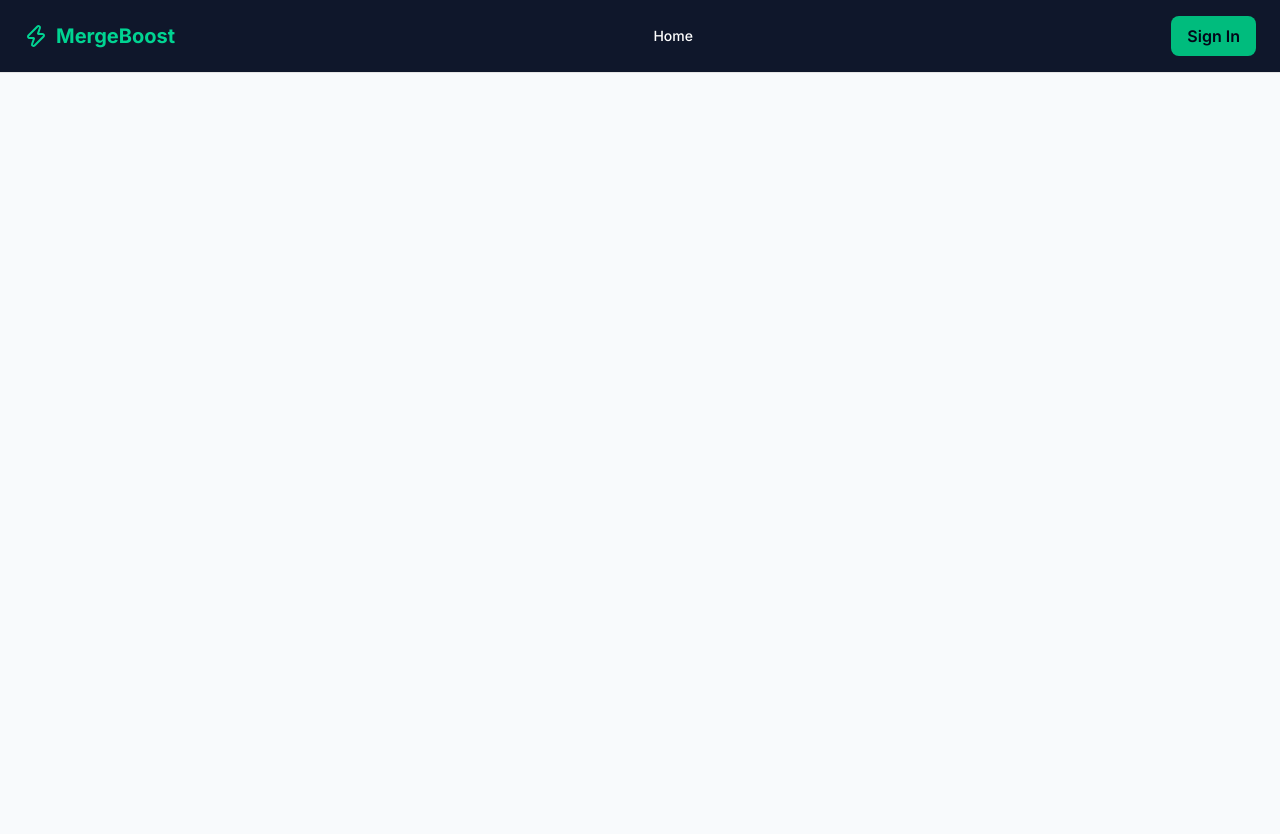
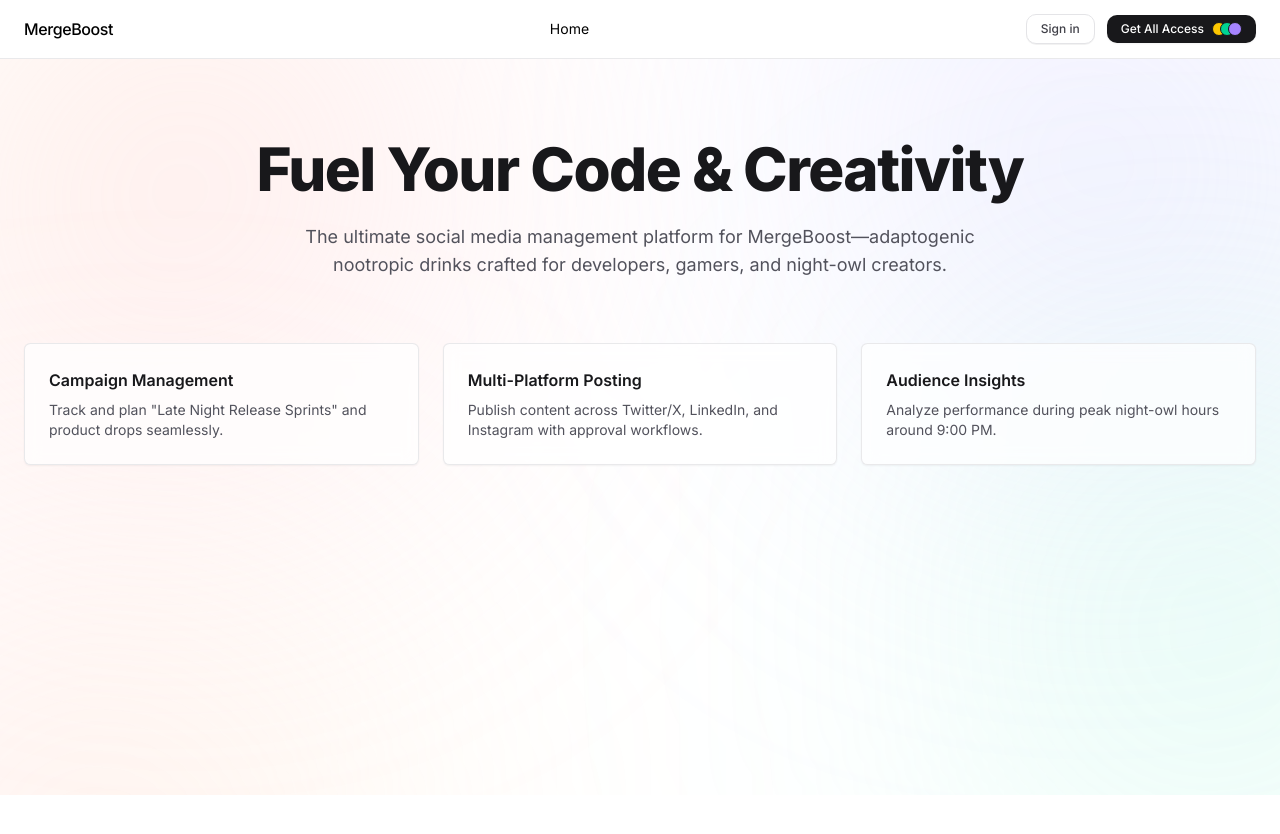
Before and after one commit to ravishanamina174/mergeboost-campaign, a Next.js app: page / in a window 1280 px wide. Shown: the top 834 px of the page. Built offline with nearby package versions, Linux system fonts and the light colour scheme; no server answers.

Commit message:
Refactor layout and styling: add AmbientBackground component, enhance Navbar, and update global styles

```diff
--- a/src/app/globals.css
+++ b/src/app/globals.css
@@ -1,6 +1,8 @@
 @import "tailwindcss";
 @import "tw-animate-css";
 @import "shadcn/tailwind.css";
+
+
 
 @custom-variant dark (&:is(.dark *));
 
--- a/src/app/layout.tsx
+++ b/src/app/layout.tsx
@@ -1,11 +1,25 @@
 import type { Metadata } from "next";
-import { Inter } from "next/font/google";
+import { Inter, Source_Serif_4, JetBrains_Mono } from "next/font/google";
 import { ClerkProvider } from "@clerk/nextjs";
 import Navbar from "@/components/ui/shared/Navbar";
 
 import "./globals.css";
 
-const inter = Inter({ subsets: ["latin"] });
+// Notion-style Font Stacks
+const sans = Inter({
+  subsets: ["latin"],
+  variable: "--font-sans"
+});
+
+const serif = Source_Serif_4({
+  subsets: ["latin"],
+  variable: "--font-serif"
+});
+
+const mono = JetBrains_Mono({
+  subsets: ["latin"],
+  variable: "--font-mono"
+});
 
 export const metadata: Metadata = {
   title: "MergeBoost - Social Media Management",
@@ -19,10 +33,10 @@
 }>) {
   return (
     <ClerkProvider>
-      <html lang="en">
-        <body className={inter.className}>
+      <html lang="en" className={`${sans.variable} ${serif.variable} ${mono.variable}`}>
+        <body className="font-sans antialiased text-zinc-900 bg-white min-h-screen">
           <Navbar />
-          <main className="min-h-screen bg-slate-50 text-slate-900">
+          <main className="min-h-screen bg-white">
             {children}
           </main>
         </body>
--- a/src/app/page.tsx
+++ b/src/app/page.tsx
@@ -1,9 +1,39 @@
-
+import AmbientBackground from "@/components/ui/shared/AmbientBackground";
 
 export default function Home() {
   return (
-       <>
+    <AmbientBackground>
+      {/* Hero Section */}
+      <section className="max-w-7xl mx-auto px-6 pt-20 pb-16 flex flex-col items-center text-center">
+        <h1 className="text-5xl font-extrabold tracking-tight text-zinc-900 sm:text-6xl max-w-3xl">
+          Fuel Your Code & Creativity
+        </h1>
+        <p className="mt-6 text-lg text-zinc-600 max-w-2xl font-sans">
+          The ultimate social media management platform for MergeBoost—adaptogenic nootropic drinks crafted for developers, gamers, and night-owl creators.
+        </p>
+      </section>
 
-      </>
+      {/* Features Grid Section */}
+      <section className="max-w-7xl mx-auto px-6 pb-32">
+        <div className="w-full grid grid-cols-1 md:grid-cols-3 gap-6">
+          <div className="p-6 bg-white/70 backdrop-blur-sm border border-zinc-200/80 rounded-[0.4rem] shadow-xs text-left">
+            <h3 className="font-semibold text-zinc-900">Campaign Management</h3>
+            <p className="mt-2 text-sm text-zinc-600">Track and plan "Late Night Release Sprints" and product drops seamlessly.</p>
+          </div>
+
+          <div className="p-6 bg-white/70 backdrop-blur-sm border border-zinc-200/80 rounded-[0.4rem] shadow-xs text-left">
+            <h3 className="font-semibold text-zinc-900">Multi-Platform Posting</h3>
+            <p className="mt-2 text-sm text-zinc-600">Publish content across Twitter/X, LinkedIn, and Instagram with approval workflows.</p>
+          </div>
+
+          <div className="p-6 bg-white/70 backdrop-blur-sm border border-zinc-200/80 rounded-[0.4rem] shadow-xs text-left">
+            <h3 className="font-semibold text-zinc-900">Audience Insights</h3>
+            <p className="mt-2 text-sm text-zinc-600">Analyze performance during peak night-owl hours around 9:00 PM.</p>
+          </div>
+        </div>
+      </section>
+
+      {/* Add more components below easily! */}
+    </AmbientBackground>
   );
 }
--- /dev/null
+++ b/src/components/ui/shared/AmbientBackground.tsx
@@ -0,0 +1,38 @@
+import React from "react";
+
+export default function AmbientBackground({
+  children,
+}: {
+  children: React.ReactNode;
+}) {
+  return (
+    <div className="relative min-h-[calc(100vh-4rem)] w-full overflow-hidden bg-white">
+      {/* 1. Top-Left Ambient Glow (Warm Coral / Orange) */}
+      <div
+        aria-hidden="true"
+        className="pointer-events-none absolute -top-32 -left-20 h-[600px] w-[600px] rounded-full bg-gradient-to-br from-orange-200/50 via-rose-200/35 to-transparent blur-[140px]"
+      />
+
+      {/* 2. Top-Right Ambient Glow (Soft Indigo / Violet) */}
+      <div
+        aria-hidden="true"
+        className="pointer-events-none absolute -top-40 -right-20 h-[600px] w-[600px] rounded-full bg-gradient-to-bl from-indigo-300/40 via-violet-200/30 to-transparent blur-[140px]"
+      />
+
+      {/* 3. Mid-Right Ambient Glow (Soft Emerald / Mint for MergeBoost vibe) */}
+      <div
+        aria-hidden="true"
+        className="pointer-events-none absolute top-[40%] -right-32 h-[550px] w-[550px] rounded-full bg-gradient-to-l from-emerald-300/35 via-teal-200/20 to-transparent blur-[150px]"
+      />
+
+      {/* 4. Lower-Left Ambient Glow (Soft Rose / Coral) */}
+      <div
+        aria-hidden="true"
+        className="pointer-events-none absolute top-[70%] -left-32 h-[600px] w-[600px] rounded-full bg-gradient-to-r from-rose-300/35 via-orange-200/25 to-transparent blur-[160px]"
+      />
+
+      {/* Foreground Content */}
+      <div className="relative z-10">{children}</div>
+    </div>
+  );
+}
--- a/src/components/ui/shared/Navbar.tsx
+++ b/src/components/ui/shared/Navbar.tsx
@@ -11,55 +11,111 @@
   const role = (user?.publicMetadata?.role as string) || "User";
 
   return (
-    <nav className="border-b bg-slate-900 text-white px-6 py-4 flex items-center justify-between">
-      <Link href="/" className="flex items-center gap-2 text-xl font-bold text-emerald-400">
-        <Zap className="h-6 w-6 text-emerald-400" />
-        MergeBoost
+    <header className="sticky top-0 z-50 w-full border-b border-zinc-200/80 bg-white/80 backdrop-blur-md">
+      <div className="max-w-7xl mx-auto px-6 h-14.5 flex items-center justify-between">
+
+        {/* Left: Brand Logo */}
+        <div className="flex items-center">
+          <Link href="/" className="flex items-center gap-2 text-lg font-bold text-zinc-900 tracking-tight hover:opacity-90 transition-opacity">
+            <span className="font-medium text-base tracking-tight text-black">MergeBoost</span>
           </Link>
+        </div>
 
-      <div className="flex items-center gap-6 text-sm font-medium">
-        <Link href="/" className="hover:text-emerald-400 transition">
+        {/* Center: Clean Horizontal Navigation Links */}
+        <nav className="hidden md:flex items-center gap-5 text-sm fontw">
+          <Link
+            href="/"
+            className="px-4 py-[0.3rem] hover:bg-zinc-100 rounded-[0.2rem] text-black transition-colors"
+          >
             Home
           </Link>
 
           {userId && (
             <>
-            <Link href="/dashboard" className="hover:text-emerald-400 transition">
+              <Link
+                href="/dashboard"
+                className="px-4 py-[0.3rem] hover:bg-zinc-100 rounded-[0.2rem] text-black transition-colors"
+              >
                 Dashboard
               </Link>
 
               {role === "Creator" && (
-              <Link href="/create-post" className="hover:text-emerald-400 transition">
+                <Link
+                  href="/create-post"
+                  className="px-4 py-[0.3rem] hover:bg-zinc-100 rounded-[0.2rem] text-black  transition-colors"
+                >
                   Create Post
                 </Link>
               )}
 
               {role === "Admin" && (
-              <Link href="/campaigns" className="hover:text-emerald-400 transition">
+                <Link
+                  href="/campaigns"
+                  className="px-4 py-[0.3rem] hover:bg-zinc-100 rounded-[0.2rem] text-black  transition-colors"
+                >
                   Campaigns
                 </Link>
               )}
             </>
           )}
+        </nav>
+
+<div className="flex items-center gap-3">
+  {userId ? (
+    <div className="flex items-center gap-2.5">
+      {/* Compact Black Role Button */}
+      <div className="inline-flex items-center gap-2 px-3 py-[0.4rem] bg-zinc-100 hover:bg-zinc-200 rounded-[0.2rem] text-black text-xs font-medium  transition-all">
+        <span>Role: {role}</span>
+
+        {/* Smaller Colored Circles */}
+        <div className="flex -space-x-1.5">
+          <span className="h-3.5 w-3.5 rounded-full bg-yellow-400 border border-zinc-900"></span>
+          <span className="h-3.5 w-3.5 rounded-full bg-emerald-400 border border-zinc-900"></span>
+          <span className="h-3.5 w-3.5 rounded-full bg-violet-400 border border-zinc-900"></span>
+        </div>
       </div>
 
-      <div className="flex items-center gap-4">
-        {userId ? (
-          <div className="flex items-center gap-3">
-            <span className="text-xs bg-slate-800 border border-slate-700 px-2 py-1 rounded-md text-emerald-300">
-              Role: {role}
-            </span>
-            <UserButton/>
+      {/* User Avatar */}
+      <div className="flex items-center justify-center">
+        <UserButton
+          appearance={{
+            elements: {
+              avatarBox:
+                "h-8 w-8 rounded-lg border border-zinc-200 shadow-2xs",
+            },
+          }}
+        />
+      </div>
     </div>
   ) : (
+    <>
+      {/* Sign In Button */}
       <Link
         href="/sign-in"
-            className="bg-emerald-500 hover:bg-emerald-600 text-slate-950 font-semibold px-4 py-2 rounded-md transition"
+        className="px-3.5 py-1.5 text-xs font-medium text-zinc-700 bg-white border border-zinc-200 rounded-lg hover:bg-zinc-50 transition-all shadow-2xs"
       >
-            Sign In
+        Sign in
       </Link>
+
+      {/* Get All Access Button */}
+      <Link
+        href="/sign-up"
+        className="inline-flex items-center gap-2 px-3.5 py-1.5 bg-zinc-900 hover:bg-black rounded-lg text-white text-xs font-medium shadow-xs transition-all"
+      >
+        <span>Get All Access</span>
+
+        {/* Smaller Colored Circles */}
+        <div className="flex -space-x-1.5">
+          <span className="h-3.5 w-3.5 rounded-full bg-yellow-400 border border-zinc-900"></span>
+          <span className="h-3.5 w-3.5 rounded-full bg-emerald-400 border border-zinc-900"></span>
+          <span className="h-3.5 w-3.5 rounded-full bg-violet-400 border border-zinc-900"></span>
+        </div>
+      </Link>
+    </>
   )}
 </div>
-    </nav>
+
+      </div>
+    </header>
   );
 }
```
Lines whose indentation alone changed are shown as unchanged.
